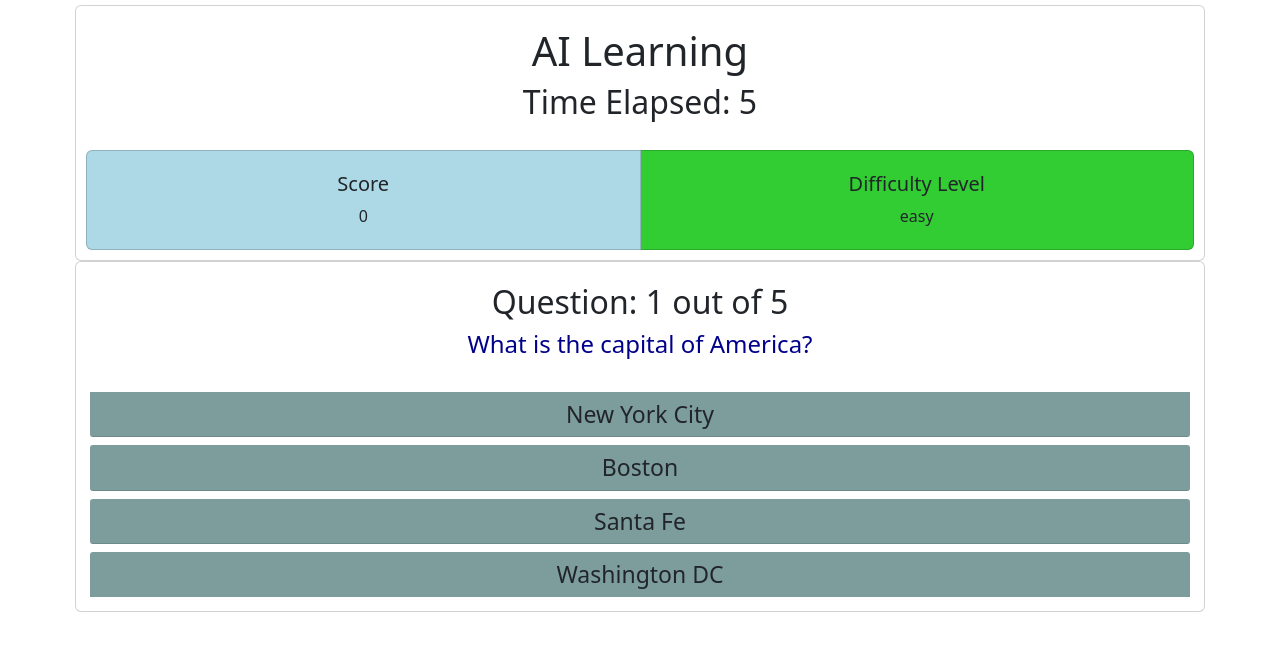
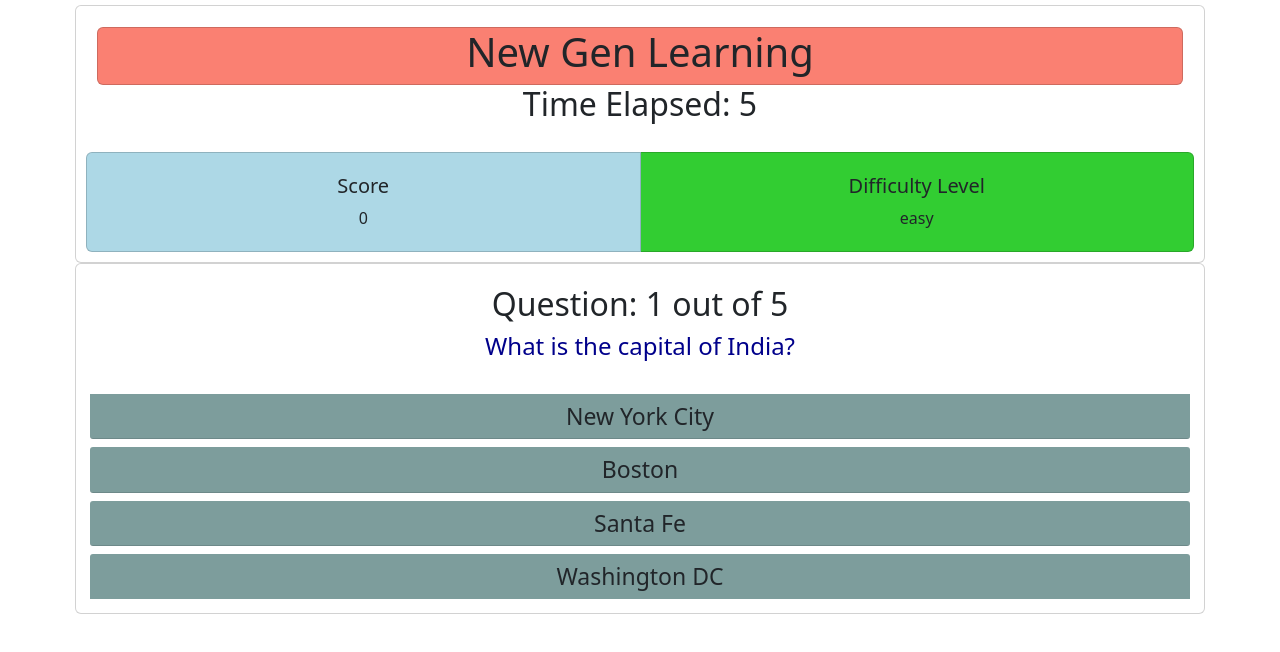
Before and after one commit to SubhamSubhasisPatra/ai-learing, a React (Create React App) app: page / in a window 1280 px wide. Shown: the top 652 px of the page. Built offline with nearby package versions, Linux system fonts and the light colour scheme.

Commit message:
Added score validatio

```diff
--- a/src/App.js
+++ b/src/App.js
@@ -63,22 +63,31 @@ function App() {
     setStopTimer(false);
 
     // logic for which question set will be displayed
-    if (questionLevel === "easy" && totalTime < timing.easy)
+    if (questionLevel === "easy" && totalTime < timing.easy) {
+      // API python
+      if ((score / Questions[questionLevel].length) * 100 >= 60) {
         setQuestionLevel("medium");
+      } else {
+        setQuestionLevel("easy");
+      }
+    }
+
     else if (questionLevel === "medium" && totalTime < timing.medium)
       setQuestionLevel("hard");
     else setQuestionLevel("easy");
   };
 
   return (
-    <div style={{background : `${mainbg}`}}>
-      <div className="App container" style={{ padding: "5px", background : `${sideColor}` }}>
+    <div style={{ background: `${mainbg}` }}>
+      <div className="App container" style={{ padding: "5px", background: `${sideColor}` }}>
 
 
-        <div className="card" style={{ padding: "5px", background : `${sideColor}` }}>
+        <div className="card" style={{ padding: "5px", background: `${sideColor}` }}>
           <div className="card-body">
             {/* 1. Header  */}
-            <h1>AI Learning</h1>
+            <div className="card" style={{ background: 'salmon' }}>
+              <h1>New Gen Learning</h1>
+            </div>
             {/* 2.1 Time elapsed  */}
             {stopTimer ? (
               <h2>Total Time : {totalTime}</h2>
@@ -86,7 +95,7 @@ function App() {
               <h2>Time Elapsed: {seconds}</h2>
             )}
           </div>
-          <div class="card-group" style={{ padding: "5px" , background : `${sideColor}` }}>
+          <div class="card-group" style={{ padding: "5px", background: `${sideColor}` }}>
             <div class="card" style={{ background: `${scoreColor}`, padding: "5px" }}>
               <div class="card-body">
                 <h5 class="card-title">Score</h5>
@@ -117,7 +126,7 @@ function App() {
           </div>
         ) : (
           /* 5. Question Card  */
-          <div className="card" style={{ padding: "5px", background : `${sideColor}` }}>
+          <div className="card" style={{ padding: "5px", background: `${sideColor}` }}>
             {/* Current Question  */}
             <div className="card-body">
               <h2>
@@ -131,11 +140,11 @@ function App() {
 
             {/* List of possible answers  */}
             <div >
-            <ul className="list-group list-group-flush" style={{padding: "5px"}}>
+              <ul className="list-group list-group-flush" style={{ padding: "5px" }}>
                 {Questions[questionLevel][currentQuestion].options.map((option) => {
                   return (
                     <li
-                  style={{background : '#7D9D9C', padding: "5px"}}
+                      style={{ background: '#7D9D9C', padding: "5px" }}
                       className="list-group-item"
                       key={option.id}
                       onClick={() => optionClicked(option.isCorrect)}
--- a/src/questions.json
+++ b/src/questions.json
@@ -1,7 +1,7 @@
 {
   "easy": [
     {
-      "text": "What is the capital of America?",
+      "text": "What is the capital of India?",
       "options": [
         { "id": 0, "text": "New York City", "isCorrect": false },
         { "id": 1, "text": "Boston", "isCorrect": false },
```
Lines whose indentation alone changed are shown as unchanged.
